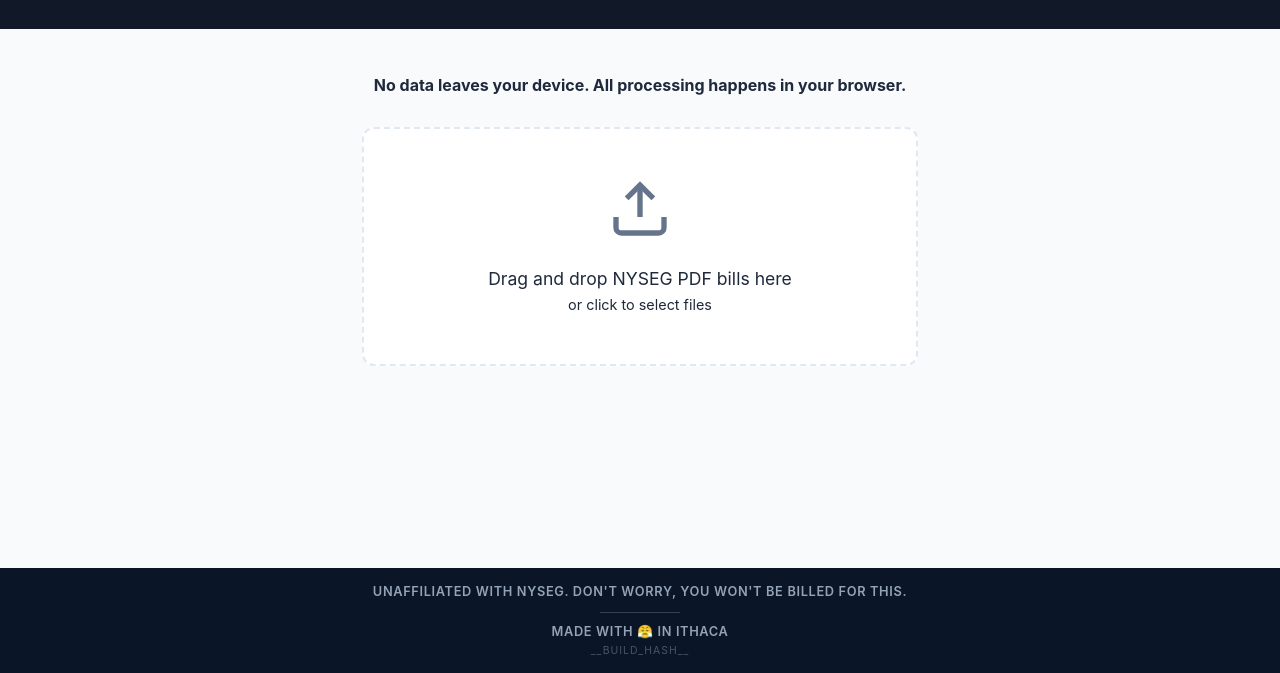
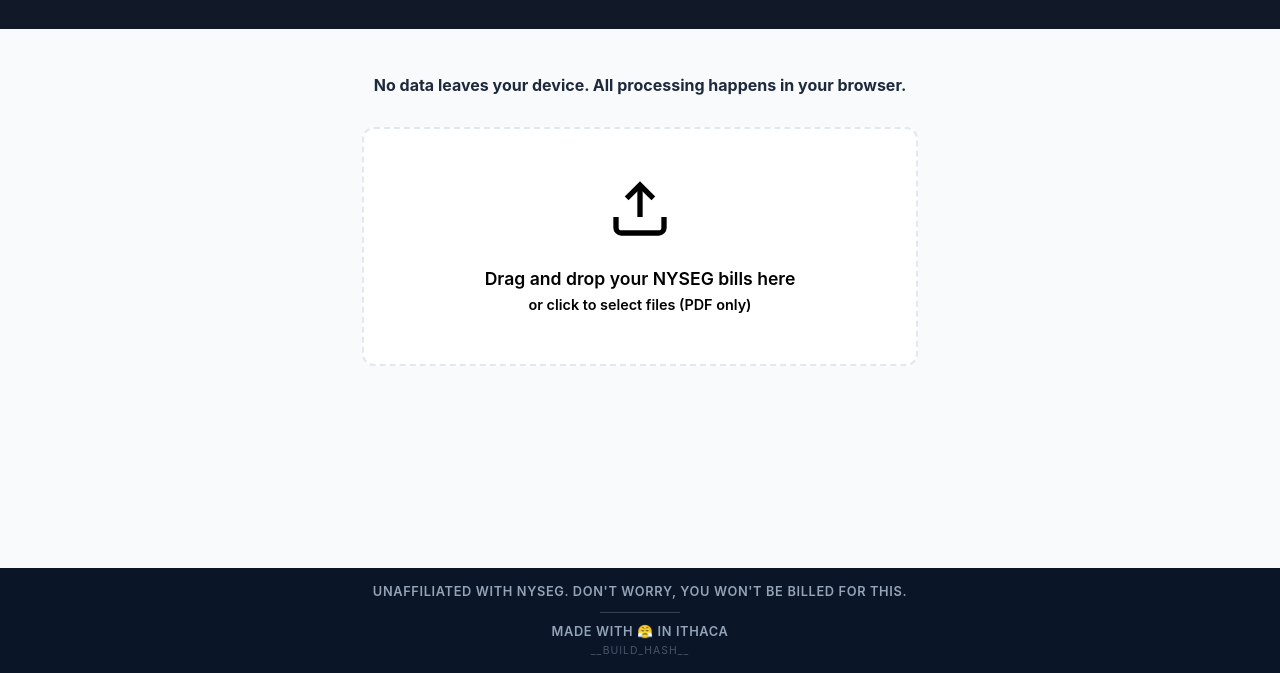
Before and after one commit to BrandonKowalski/nyseg-bill-analyzer, a website with bundled scripts: page src/index.html in a window 1280 px wide. Shown: the part 127-800 px from the top of the page. Built offline with nearby package versions, Linux system fonts and the light colour scheme; files whose address does not match are found by name.

Commit message:
More contrast

```diff
--- a/src/index.html
+++ b/src/index.html
@@ -33,8 +33,8 @@
                     <polyline points="17 8 12 3 7 8"/>
                     <line x1="12" y1="3" x2="12" y2="15"/>
                 </svg>
-                <p>Drag and drop NYSEG PDF bills here</p>
-                <p class="sub-text">or click to select files</p>
+                <p>Drag and drop your NYSEG bills here</p>
+                <p class="sub-text">or click to select files (PDF only)</p>
             </div>
             <input type="file" id="file-input" multiple accept=".pdf"/>
         </div>
--- a/src/styles/styles.css
+++ b/src/styles/styles.css
@@ -134,18 +134,20 @@ main {
 }
 
 .drop-zone-content svg {
-    color: var(--secondary-color);
+    color: #000;
     margin-bottom: 1rem;
 }
 
 .drop-zone-content p {
     font-size: 1.1rem;
-    color: var(--text-primary);
+    color: #000;
+    font-weight: 600;
 }
 
 .drop-zone-content .sub-text {
     font-size: 0.9rem;
-    color: #1e293b;
+    color: #000;
+    font-weight: 600;
 }
 
 #file-input {
```
